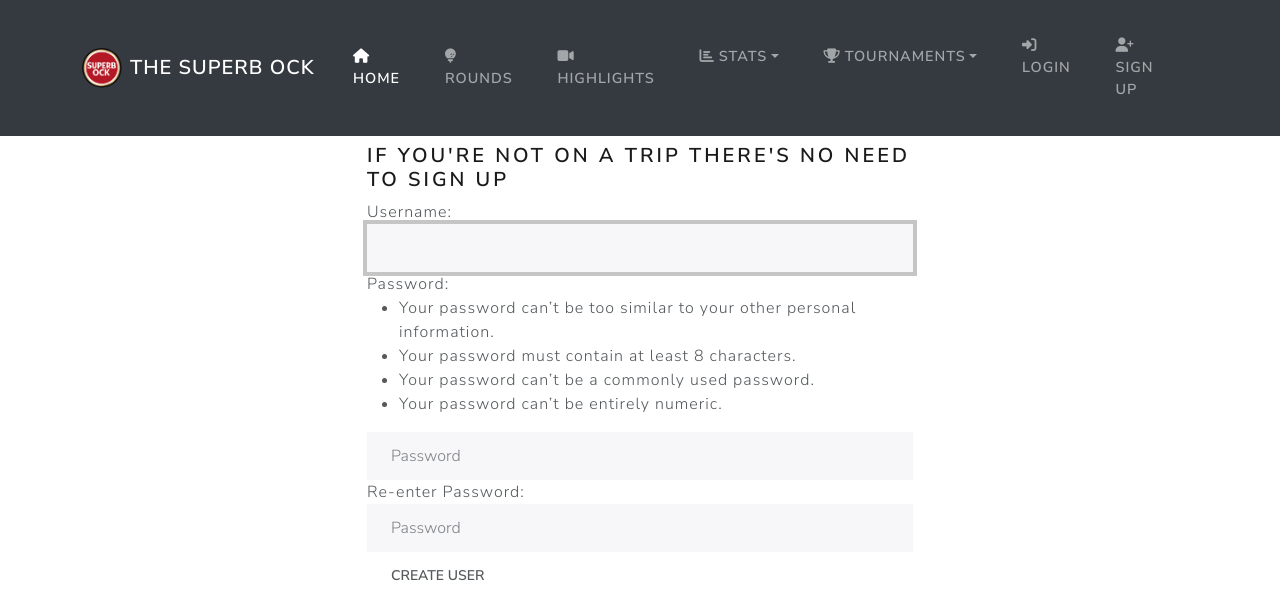
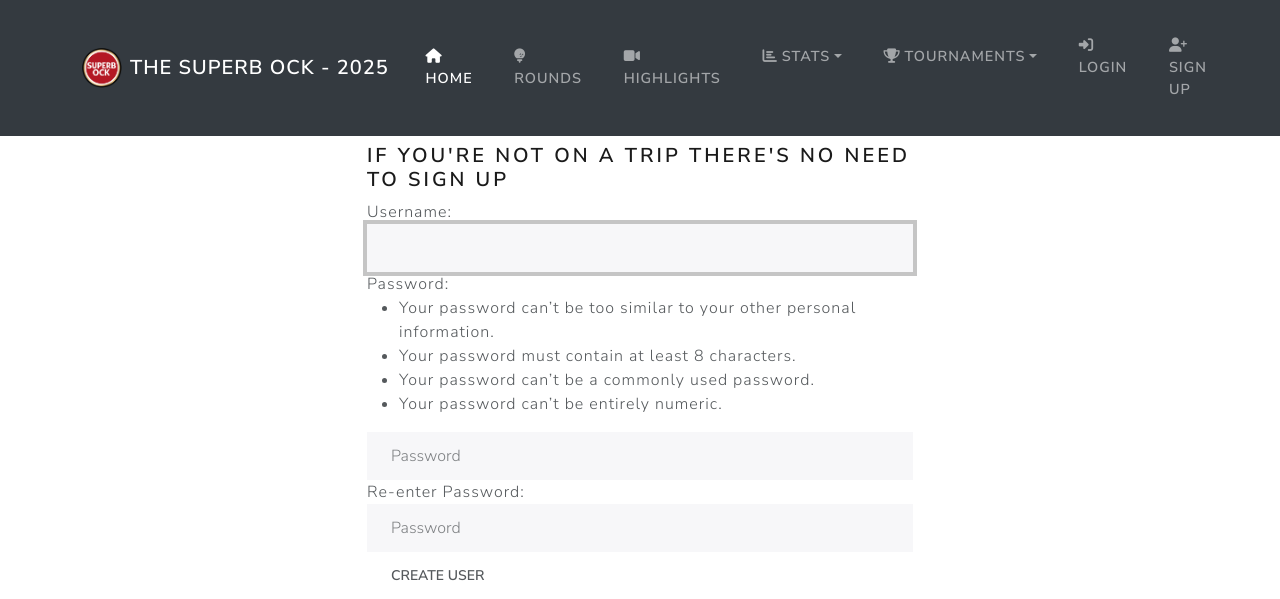
Before and after one commit to rgl1892/golf2025, a Django app: page /sign_up_user in a window 1280 px wide. Shown: the top 599 px of the page. Run offline with Django 5.2, Linux system fonts and the light colour scheme; data that the repository does not hold is empty; some libraries are stand-ins or nearby versions.

Commit message:
Update base.html

```diff
--- a/superb_ock/templates/superb_ock/base.html
+++ b/superb_ock/templates/superb_ock/base.html
@@ -54,8 +54,8 @@
         <div class="container">
             <a class="navbar-brand d-flex align-items-center" href="{% url 'home' %}">
                 <img src="{% static 'superb_ock/images/logo.png' %}" alt="The Superb Ock Logo" height="40" class="me-2">
-                <span class="d-none d-md-inline">The Superb Ock</span>
-                <span class="d-md-none">TSO</span>
+                <span class="d-none d-xl-inline">The Superb Ock - 2025</span>
+                <span class="d-xl-none">The Superb Ock</span>
             </a>
             <button
                 class="navbar-toggler d-lg-none"
@@ -71,24 +71,33 @@
             <div class="collapse navbar-collapse align-items-lg-center" id="collapsibleNavId">
                 <ul class="navbar-nav me-auto mt-2 mt-lg-0" style="margin-top: 0 !important;">
                     <style>
-                        @media (min-width: 992px) {
-                            .navbar-nav .nav-link {
-                                padding-left: 0.4rem !important;
-                                padding-right: 0.4rem !important;
-                            }
-                        }
-
-                        /* Compact navbar items */
-                        .navbar-nav .nav-link {
-                            font-size: 0.9rem;
-                        }
-
-                        /* Mobile-first: show only icons on smaller screens */
-                        @media (max-width: 991px) {
+                        /* Extra large screens: compact with icons only */
+                        @media (min-width: 1200px) {
                             .navbar-nav .nav-link {
                                 padding-left: 0.3rem !important;
                                 padding-right: 0.3rem !important;
                             }
+                        }
+
+                        /* Large screens: normal spacing with full text */
+                        @media (min-width: 992px) and (max-width: 1199px) {
+                            .navbar-nav .nav-link {
+                                padding-left: 0.5rem !important;
+                                padding-right: 0.5rem !important;
+                            }
+                        }
+
+                        /* Medium and small screens: full text with icons */
+                        @media (max-width: 991px) {
+                            .navbar-nav .nav-link {
+                                padding-left: 0.75rem !important;
+                                padding-right: 0.75rem !important;
+                            }
+                        }
+
+                        /* General navbar styling */
+                        .navbar-nav .nav-link {
+                            font-size: 0.9rem;
                         }
 
                         /* Ensure dropdown menus are properly aligned */
@@ -99,19 +108,19 @@
                     </style>
                     <li class="nav-item">
                         <a class="nav-link active" href="{% url 'home' %}" aria-current="page"
-                            ><i class="fas fa-home me-1"></i><span class="d-none d-lg-inline">Home</span>
+                            ><i class="fas fa-home me-1"></i><span class="d-none d-xl-inline">Home</span><span class="d-xl-none">Home</span>
                             <span class="visually-hidden">(current)</span></a
                         >
                     </li>
                     <li class="nav-item">
-                        <a class="nav-link" href="{% url 'rounds_overview' %}"><i class="fas fa-golf-ball me-1"></i><span class="d-none d-lg-inline">Rounds</span></a>
+                        <a class="nav-link" href="{% url 'rounds_overview' %}"><i class="fas fa-golf-ball me-1"></i><span class="d-none d-xl-inline">Rounds</span><span class="d-xl-none">Rounds</span></a>
                     </li>
                     <li class="nav-item">
-                        <a class="nav-link" href="{% url 'highlights' %}"><i class="fas fa-video me-1"></i><span class="d-none d-lg-inline">Highlights</span></a>
+                        <a class="nav-link" href="{% url 'highlights' %}"><i class="fas fa-video me-1"></i><span class="d-none d-xl-inline">Highlights</span><span class="d-xl-none">Highlights</span></a>
                     </li>
                     {% if user.is_staff %}
                     <li class="nav-item">
-                        <a class="nav-link text-nowrap" href="{% url 'new_round' %}"><i class="fas fa-plus me-1"></i><span class="d-none d-lg-inline">New</span></a>
+                        <a class="nav-link text-nowrap" href="{% url 'new_round' %}"><i class="fas fa-plus me-1"></i><span class="d-none d-xl-inline">New Round</span><span class="d-xl-none">New Round</span></a>
                     </li>
                     {% endif %}
                     <li class="nav-item dropdown">
@@ -122,7 +131,7 @@
                             data-bs-toggle="dropdown"
                             aria-haspopup="true"
                             aria-expanded="false"
-                            ><i class="fas fa-chart-bar me-1"></i><span class="d-none d-lg-inline">Stats</span></a
+                            ><i class="fas fa-chart-bar me-1"></i><span class="d-none d-xl-inline">Stats</span><span class="d-xl-none">Stats</span></a
                         >
                         <div
                             class="dropdown-menu"
@@ -148,7 +157,7 @@
                             data-bs-toggle="dropdown"
                             aria-haspopup="true"
                             aria-expanded="false"
-                            ><i class="fas fa-trophy me-1"></i><span class="d-none d-lg-inline">Tournaments</span></a
+                            ><i class="fas fa-trophy me-1"></i><span class="d-none d-xl-inline">Tournaments</span><span class="d-xl-none">Tournaments</span></a
                         >
                         <div
                             class="dropdown-menu"
@@ -168,8 +177,8 @@
                         <li class="nav-item dropdown">
                             <a class="nav-link dropdown-toggle" href="#" id="userDropdown" data-bs-toggle="dropdown" aria-haspopup="true" aria-expanded="false">
                                 <i class="fas fa-user me-1"></i>
-                                <span class="d-none d-md-inline">{{user.first_name}} {{user.last_name|first}}</span>
-                                <span class="d-md-none">{{user.first_name|first}}{{user.last_name|first}}</span>
+                                <span class="d-none d-xl-inline">{{user.first_name}} {{user.last_name|first}}</span>
+                                <span class="d-xl-none">{{user.first_name}} {{user.last_name|first}}</span>
                             </a>
                             <div class="dropdown-menu dropdown-menu-end" aria-labelledby="userDropdown">
                                 <a class="dropdown-item" href="#"><i class="fas fa-cog me-2"></i>Settings</a>
@@ -182,10 +191,10 @@
                         </li>
                     {% else %}
                         <li class="nav-item">
-                            <a class="nav-link" href="{% url 'login' %}"><i class="fas fa-sign-in-alt me-1"></i><span class="d-none d-lg-inline">Login</span></a>
+                            <a class="nav-link" href="{% url 'login' %}"><i class="fas fa-sign-in-alt me-1"></i><span class="d-none d-xl-inline">Login</span><span class="d-xl-none">Login</span></a>
                         </li>
                         <li class="nav-item">
-                            <a class="nav-link" href="{% url 'sign_up_user' %}"><i class="fas fa-user-plus me-1"></i><span class="d-none d-lg-inline">Sign Up</span></a>
+                            <a class="nav-link" href="{% url 'sign_up_user' %}"><i class="fas fa-user-plus me-1"></i><span class="d-none d-xl-inline">Sign Up</span><span class="d-xl-none">Sign Up</span></a>
                         </li>
                     {% endif %}
                 </ul>
```
